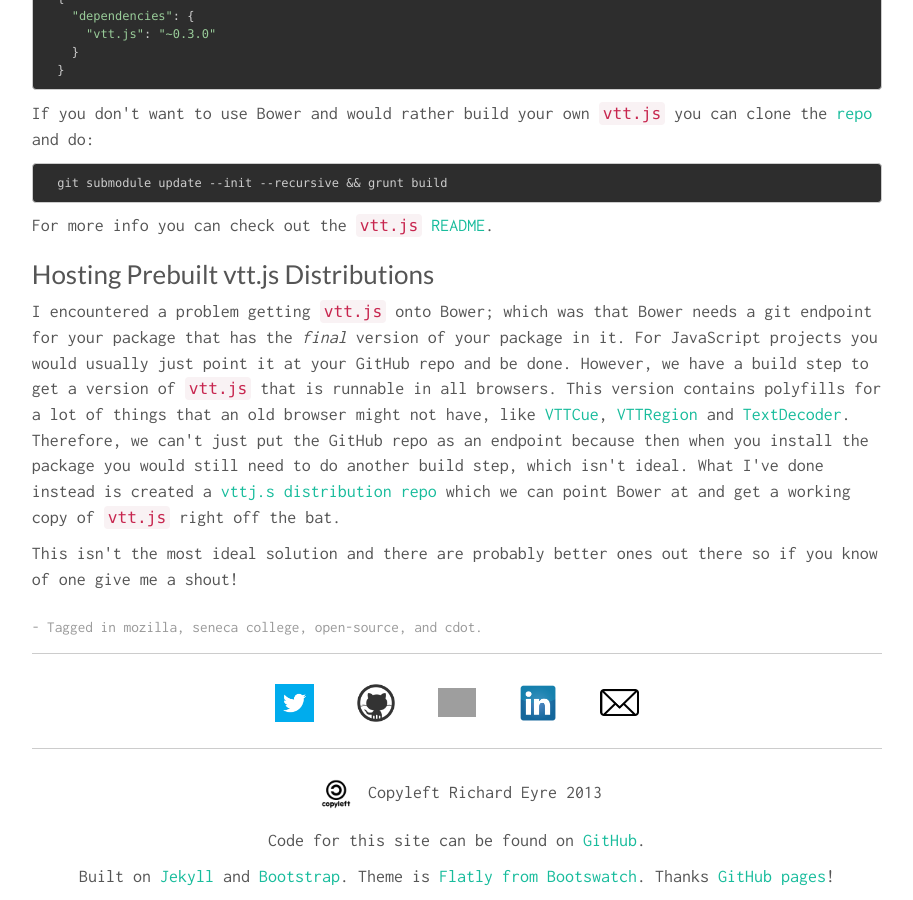
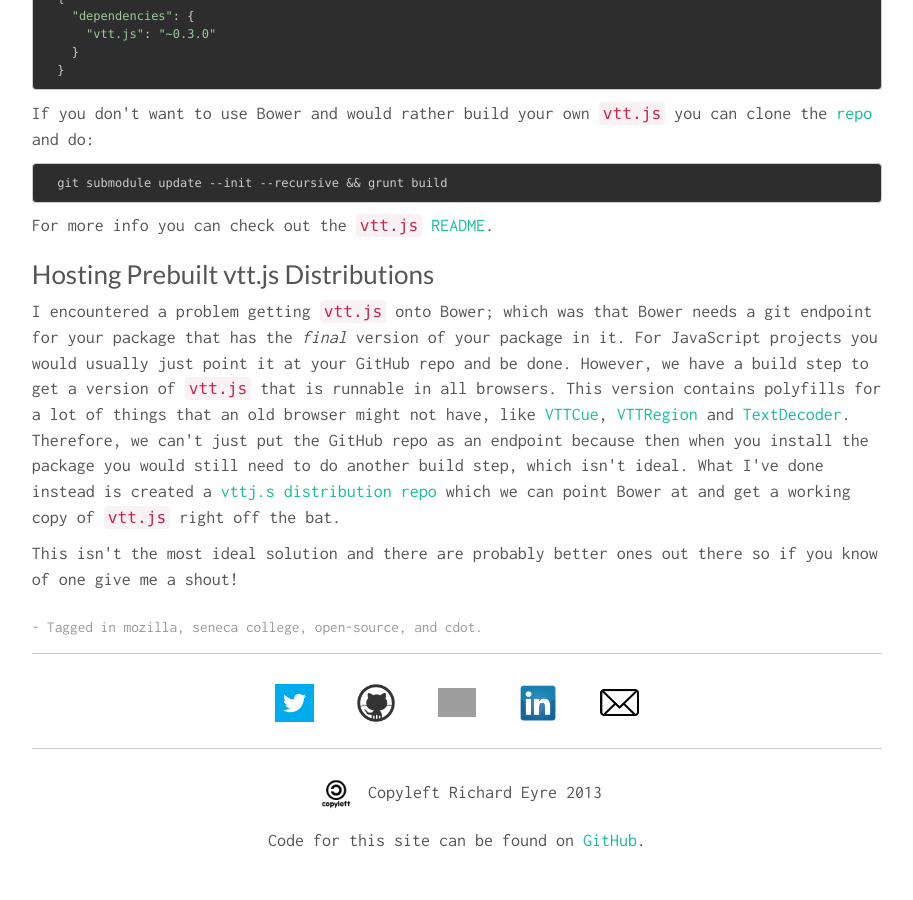
Before and after one commit to RickEyre/rickeyre.github.io, a Jekyll site: the page built from index.html, in a window 1280 px wide and 900 px high, scrolled down 4857 px. Shown: the whole window, without its empty margins (183-1096 px from the left). Built offline with Jekyll 4.4.1, drawn with Linux system fonts in a browser that asks for light colours; Markdown is read by kramdown in place of the engine named in the settings; the list of posts is cut into pages by our own code; after the commit the page ends 5721 px from its top, so only the background shows below that; grey boxes are pictures that could not be loaded.

Commit message:
Remove footer sentence explaining tech.

```diff
--- a/_includes/footer.html
+++ b/_includes/footer.html
@@ -31,10 +31,4 @@
   <p>
     Code for this site can be found on <a href="https://github.com/RickEyre/rickeyre.github.io">GitHub</a>.
   </p>
-  <p>
-    Built on <a href="http://jekyllrb.com/">Jekyll</a> and
-    <a href="http://twitter.github.io/bootstrap/index.html">Bootstrap</a>.
-    Theme is <a href="http://bootswatch.com/flatly/">Flatly from Bootswatch</a>.
-    Thanks <a href="http://pages.github.com/">GitHub pages</a>!
-  </p>
 </footer>
```
